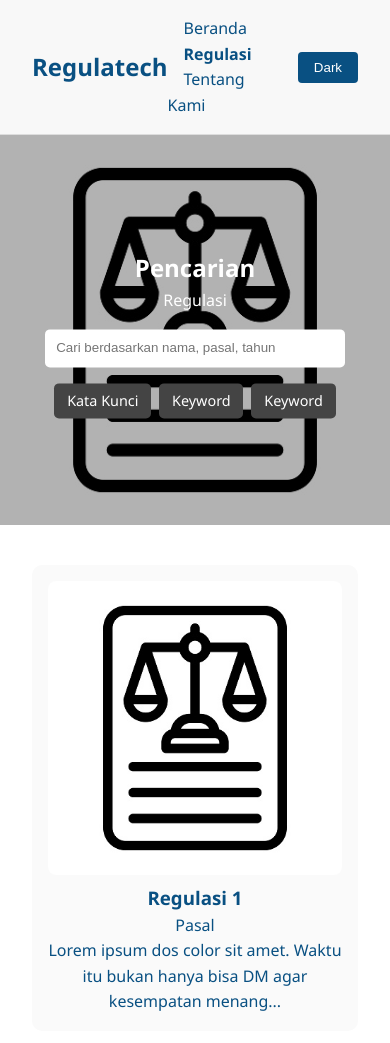
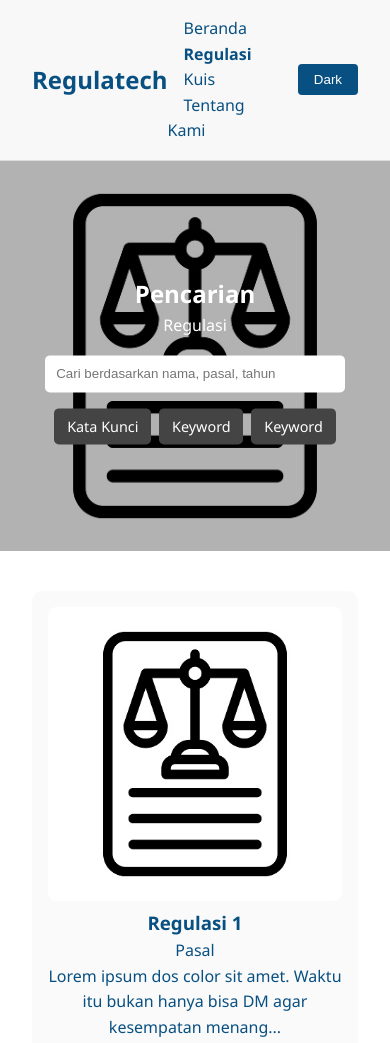
Before and after one commit to HajidahZulfa/Reguler_Regulatech, a plain HTML site: page regulasi.html in a window 390 px wide. Shown: the top 1043 px of the page. Drawn offline with Linux system fonts and the light colour scheme.

Commit message:
Deskripsi singkat perubahan yang kamu lakukan

```diff
--- a/regulasi.html
+++ b/regulasi.html
@@ -9,15 +9,17 @@
 <body>
 
   <!-- Navbar -->
-  <header>
-    <h1>Regulatech</h1>
+  <header class="navbar">
+    <h1 class="logo">Regulatech</h1>
     <nav>
       <a href="index.html">Beranda</a>
       <a class="pagenow" href="regulasi.html">Regulasi</a>
+      <a href="kuis.html" class="active">Kuis</a>
       <a href="tentang.html">Tentang Kami</a>
     </nav>
-    <button>Dark</button>
+    <button id="dark-toggle">Dark</button>
   </header>
+
 
   <!-- Search -->
   <section class="search-section">
```
Also changed, not shown: index.html (+4 -3 lines), tentang.html (+4 -3 lines).
